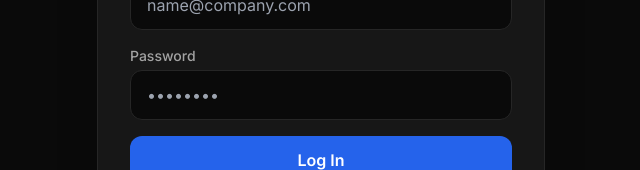
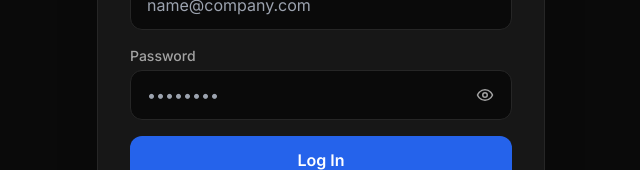
Before and after one commit to Dane-22/sketchpad, a React (Vite) app in the folder frontend/: page /login in a window 1280 px wide. Shown: the part 356-526 px from the top of the page, without its empty margins (319-959 px from the left). Built offline with nearby package versions, Linux system fonts and the light colour scheme; no server answers.

Commit message:
Add show/hide password toggle button with eye icons on login page

```diff
--- a/frontend/src/pages/LoginPage.tsx
+++ b/frontend/src/pages/LoginPage.tsx
@@ -2,12 +2,14 @@ import { useState } from 'react';
 import { useNavigate } from 'react-router-dom';
 import { useAuthStore } from '../features/auth/store/useAuthStore';
 import { authApi } from '../features/auth/services/authApi';
+import { Eye, EyeOff } from 'lucide-react';
 
 export default function LoginPage() {
   const [isLogin, setIsLogin] = useState(true);
   const [email, setEmail] = useState('');
   const [password, setPassword] = useState('');
   const [fullName, setFullName] = useState('');
+  const [showPassword, setShowPassword] = useState(false);
   const [error, setError] = useState('');
 
   const navigate = useNavigate();
@@ -77,14 +79,29 @@ export default function LoginPage() {
           </div>
           <div>
             <label className="block text-sm font-medium text-neutral-400 mb-1">Password</label>
+            <div className="relative">
               <input
-              type="password"
+                type={showPassword ? 'text' : 'password'}
                 required
                 value={password}
                 onChange={e => setPassword(e.target.value)}
-              className="w-full bg-neutral-950 border border-neutral-800 rounded-xl px-4 py-3 text-white focus:outline-none focus:border-blue-500 transition-colors"
+                className="w-full bg-neutral-950 border border-neutral-800 rounded-xl pl-4 pr-11 py-3 text-white focus:outline-none focus:border-blue-500 transition-colors"
                 placeholder="••••••••"
               />
+              <button
+                type="button"
+                onClick={() => setShowPassword(!showPassword)}
+                className="absolute right-3 top-1/2 -translate-y-1/2 p-1.5 text-neutral-400 hover:text-white transition-colors rounded-lg focus:outline-none"
+                title={showPassword ? "Hide password" : "Show password"}
+                tabIndex={-1}
+              >
+                {showPassword ? (
+                  <EyeOff size={18} className="text-neutral-400 hover:text-white" />
+                ) : (
+                  <Eye size={18} className="text-neutral-400 hover:text-white" />
+                )}
+              </button>
+            </div>
           </div>
 
           <button
```
Also changed, not shown: 5 other files (tests, documents, lock files or other folders). Lines whose indentation alone changed are shown as unchanged.
